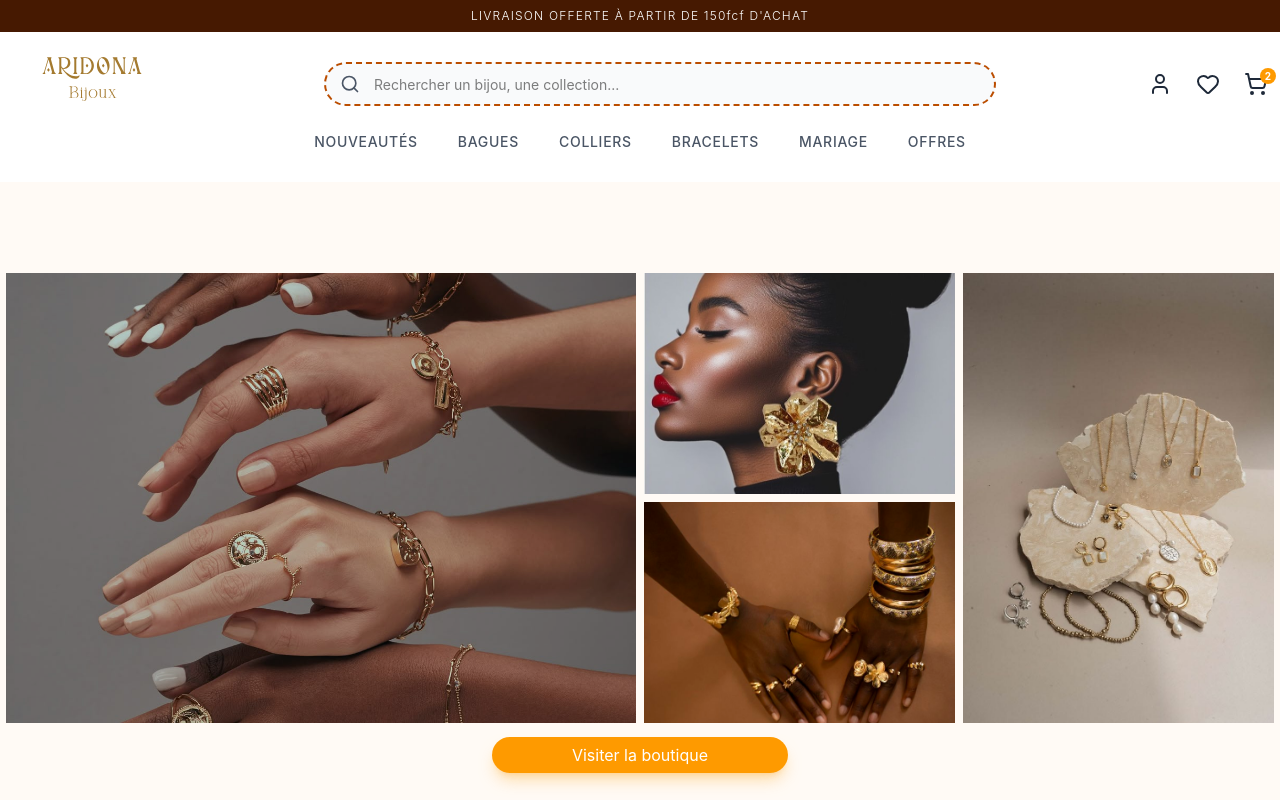
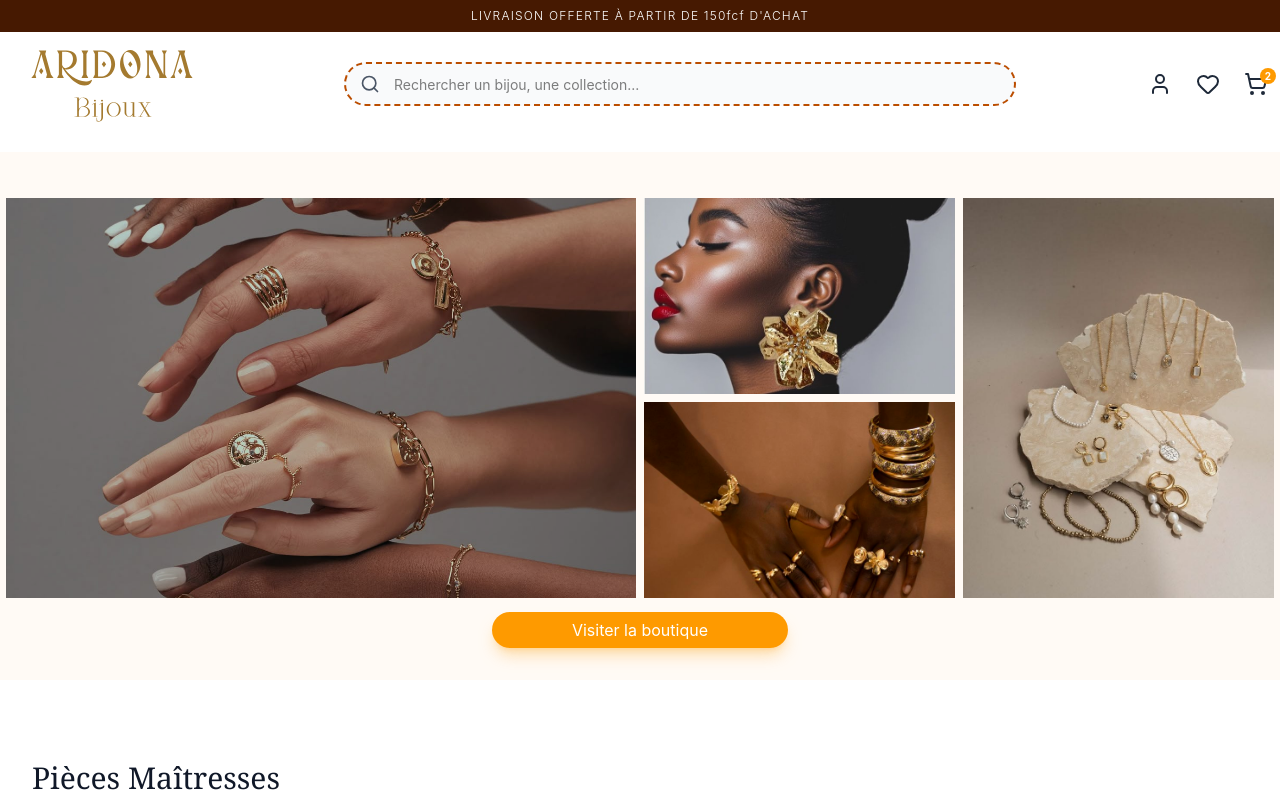
Before and after one commit to kephira-07/Aridona-shop, a React (Vite) app: page / in a window 1280 px wide. Shown: the top 800 px of the page. Built offline with nearby package versions, Linux system fonts and the light colour scheme.

Commit message:
Ajustement du design premiere page 1

```diff
--- a/src/composant/BandeAnnonce.jsx
+++ b/src/composant/BandeAnnonce.jsx
@@ -4,7 +4,7 @@ export default function BandeAnnonce() {
   return (
     <div>
          {/* --- BANDEAU ANNONCE (Optionnel) --- */}
-        <div className="fixed top-0 z-50  bg-amber-950 text-white text-xs text-center py-2 h-8 w-full font-light tracking-widest hidden md:block">
+        <div className="fixed top-0 z-50  bg-amber-950 text-white text-xs text-center py-2 h-8 w-full font-light tracking-widest ">
           LIVRAISON OFFERTE À PARTIR DE 150fcf D'ACHAT
         </div>
     </div>
--- a/src/composant/Header.jsx
+++ b/src/composant/Header.jsx
@@ -10,6 +10,7 @@ export default function Header() {
 
   const [isScrolled, setIsScrolled] = useState(false);
   const [isMobileMenuOpen, setIsMobileMenuOpen] = useState(false);
+
 
   // Gestion du scroll ultra-légère
   useEffect(() => {
@@ -33,35 +34,31 @@ export default function Header() {
     <div>
 
       <header
-        className={`fixed top-8 w-full z-50 transition-all h-[150px] duration-300 ${
-          isScrolled ? '  bg-white/95 h-[80px] mt-0 backdrop-blur-md shadow-sm' : 'bg-white '
+        className={`fixed top-8 w-full z-50 transition-all  duration-300 ${
+          isScrolled ? '  bg-white/95 h-25  backdrop-blur-md shadow-sm' : 'bg-white h-30 '
         }`}
       >
 
 
 
         {/* --- MAIN NAVBAR --- */}
-        <div className="max-w-15xl mx-auto px-1.5 m-1 sm:px-2 lg:px-3">
+        <div className="max-w-15xl mx-auto px-5 m-1 sm:px-2 lg:px-3">
 
           {/* VERSION PC (Cachée sur Mobile) */}
-          <div className="hidden md:flex items-center justify-between h-24 transition-all duration-300">
+          <div className="hidden md:flex items-center justify-between h-24 transition-all duration-300 ">
             {/* Logo Arilona (Texte stylisé pour l'exemple, à remplacer par ton img) */}
-            <div className={`font-serif text-3xl tracking-widest text-amber-600 transition-all duration-500 ${isScrolled ? 'scale-90' : 'scale-100'}`}>
-             <div className="flex items-center justify-self-start cursor-pointer">
+            <div className={`font-serif tracking-widest text-amber-600 transition-all mt-5 duration-500 ${isScrolled ? 'scale-90' : 'scale-130'}`}>
+             <div className="flex items-center justify-self-start cursor-pointer h-50 w-50">
                        <img
                          src={logo2}
                          alt="Logo"
-                         className={`transition-all duration-1000 ease-in-out object-contain overflow-hidden ${
-                           isScrolled
-                             ? 'h-30 w-auto' // Taille réduite au scroll
-                             : 'h-40 w-auto' // Taille imposante au début
-                         }`}
+                         className={`transition-all duration-1000 ease-in-out object-contain overflow-hidden `}
                        />
                      </div>
             </div>
 
             {/* Barre de recherche (BazarChic style : centrale et large) */}
-            <div className="flex-1 max-w-2xl mx-12">
+            <div className={`flex-1 max-w-2xl mx-12 ${isScrolled ? 'scale-90' : 'scale-100'}`}>
               <div className="relative group">
                 <input
                   type="text"
@@ -88,17 +85,17 @@ export default function Header() {
           </div>
 
           {/* BARRE DE CATÉGORIES PC (Cachée sur scroll ou maintenue selon le choix) */}
-          <div className={`hidden md:flex items-center justify-center gap-10 pb-4 transition-all duration-300 origin-top `}>
+          {/* <div className={`hidden md:flex items-center justify-center gap-10 pb-4 transition-all duration-300 origin-top  }`}>
             {['Nouveautés', 'Bagues', 'Colliers', 'Bracelets', 'Mariage', 'Offres'].map((item) => (
               <a key={item} href="#" className="text-sm font-medium text-gray-600 hover:text-amber-500 uppercase tracking-wider transition-colors">
                 {item}
               </a>
             ))}
-          </div>
+          </div> */}
 
           {/* VERSION MOBILE (Cachée sur PC) - Basée sur ton design Grid 2x5 */}
-          <div className="md:hidden w-full h-30 py-3">
-            <div className="grid grid-rows-[50px_2fr_75px] grid-cols-5 gap-y-4 gap-x-2 items-center">
+          <div className="md:hidden w-full  ">
+            <div className="grid grid-rows-[50px_2fr_75px] grid-cols-5  items-center">
 
               {/* Ligne 1 : Logo (Col 1-2) et Icônes (Col 3-5) */}
               <div className="col-span-2 font-serif text-xl tracking-widest text-amber-600 truncate px-1">
@@ -110,14 +107,14 @@ export default function Header() {
 
               </div>
               <button className="col-span-1 flex justify-center p-2 text-gray-700 hover:bg-gray-100 rounded-full relative transition-colors">
-                <ShoppingCart className="w-6 h-6" />
+                <ShoppingCart className="w-5 h-5" />
                 <span className="absolute top-0 right-1 w-4 h-4 bg-amber-500 text-white text-[10px] flex items-center justify-center rounded-full font-bold">2</span>
               </button>
               <button className="col-span-1 flex justify-center p-2 text-black hover:bg-gray-100 rounded-full transition-colors">
-                <User className="w-6 h-6" />
+                <User className="w-5 h-5" />
               </button>
               <button className="col-span-1 flex justify-center p-2 text-black hover:bg-gray-100 rounded-full transition-colors">
-                <Heart className="w-6 h-6" />
+                <Heart className="w-5 h-5" />
               </button>
 
               {/* Ligne 2 : Menu Burger (Col 1) et Recherche (Col 2-5) */}
--- a/src/composant/Hero.jsx
+++ b/src/composant/Hero.jsx
@@ -24,26 +24,25 @@ export default function Hero() {
 
   // --- LOGIQUE DE TON CARROUSEL MOBILE ---
   const [currentIndex, setCurrentIndex] = useState(0);
-  const [isPaused, setIsPaused] = useState(false);
+
 
   const nextSlide = useCallback(() => {
     setCurrentIndex((prevIndex) => (prevIndex + 1) % images.length);
   }, [images.length]);
 
   useEffect(() => {
-    if (isPaused) return;
+
     const intervalId = setInterval(nextSlide, 2000); // 4 secondes
     return () => clearInterval(intervalId);
-  }, [isPaused, nextSlide]);
+  }, [ nextSlide]);
 
-  const handlePause = () => setIsPaused(true);
-  const handleResume = () => setIsPaused(false);
+
   return (
-    <main className=" md:pt-30  mt-15 bg-[#fffaf5] h-[800px]">
+    <main className=" pt-40 bg-[#fffaf5] h-170">
       <div className="max-w-10xl mx-auto px-1.5  h-full flex flex-col justify-center">
 
         {/* --- GRILLE PC --- */}
-        <div className="hidden md:grid grid-cols-4 grid-rows-2 gap-2 h-[450px]">
+        <div className="hidden md:grid grid-cols-4 grid-rows-2 gap-2 h-100">
           <div className="col-span-2 row-span-2 relative overflow-hidden group ">
             <img src={images[0].src} className="w-full h-full object-cover transition-transform duration-700 group-hover:scale-105" alt="Bijou" />
             <div className="absolute inset-0 bg-black/20 group-hover:bg-black/40 transition-colors"></div>
@@ -61,13 +60,10 @@ export default function Hero() {
         </div>
 
         {/* --- CARROUSEL MOBILE (Ton design avec animation) --- */}
-        <div className="md:hidden w-full h-100 mt-2 flex items-center flex-col overflow-hidden px-2">
+        <div className="md:hidden w-full h-130  flex items-center flex-col overflow-hidden px-2">
           <div
             className="relative overflow-hidden rounded-2xl bg-gray-50 w-full h-full shadow-lg border border-gray-100 touch-none cursor-pointer"
-            onMouseEnter={handlePause}
-            onMouseLeave={handleResume}
-            onTouchStart={handlePause}
-            onTouchEnd={handleResume}
+
           >
             {/* Bande défilante */}
             <div
@@ -79,7 +75,7 @@ export default function Hero() {
                   <img
                     src={item.src}
                     alt={item.title}
-                    className={`w-full h-full object-cover transition-transform duration-[4000ms] ${isPaused ? 'scale-105' : 'scale-100'}`}
+                    className={`w-full h-full object-cover transition-transform duration-[4000ms] `}
                     draggable="false"
                   />
                   {/* Overlay avec titre */}
```
